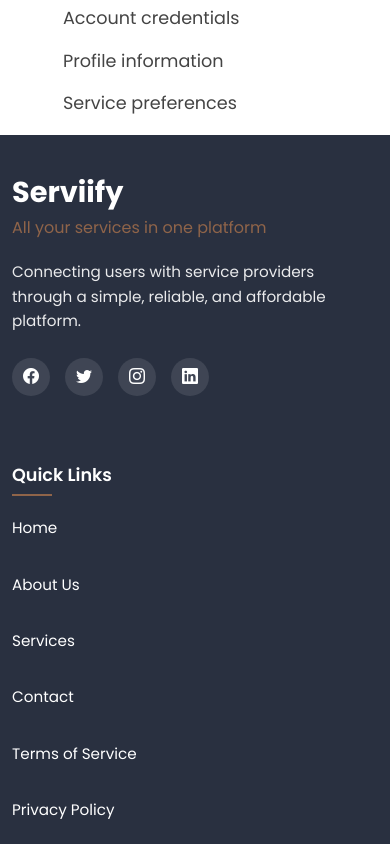
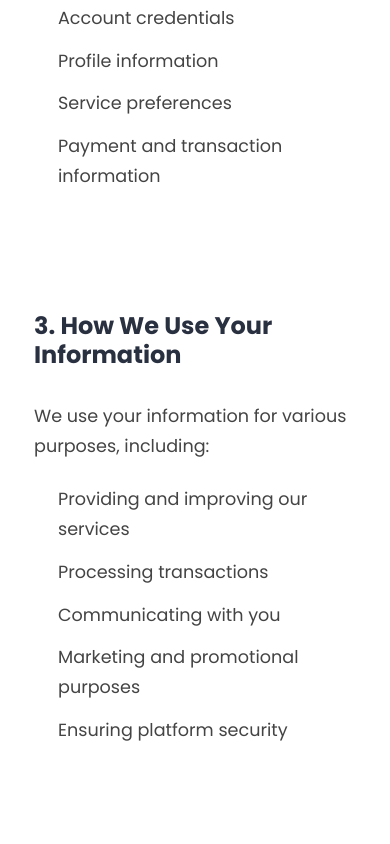
Before and after one commit to Mkayzw/serviify-website, a React (Vite) app: page /privacy-policy in a window 390 px wide. Shown: the part 760-1604 px from the top of the page. Built offline with nearby package versions, Linux system fonts and the light colour scheme.

Commit message:
PrivacyPolicy fix

```diff
--- a/src/styles/Footer.css
+++ b/src/styles/Footer.css
@@ -223,11 +223,19 @@
     margin-top: 15px;
     justify-content: flex-start;
   }
+
+  /* Ensure footer doesn't overlap on mobile */
+  .site-footer {
+    position: relative;
+    z-index: 10;
+  }
 }
 
 @media (max-width: 576px) {
   .site-footer {
     margin-top: 15px;
+    position: relative;
+    z-index: 10;
   }
 
   .footer-main {
--- a/src/styles/PrivacyPolicy.css
+++ b/src/styles/PrivacyPolicy.css
@@ -3,6 +3,13 @@
   display: flex;
   flex-direction: column;
   background-color: white;
+}
+
+/* Add proper mobile viewport handling */
+@media (max-width: 768px) {
+  .privacy-policy-page {
+    min-height: calc(100vh - 60px); /* Account for mobile browser chrome */
+  }
 }
 
 /* Simple Header Styles */
@@ -188,6 +195,28 @@
   border-radius: 0;
 }
 
+/* Mobile-specific fix for footer overlap */
+@media (max-width: 768px) {
+  .privacy-policy-container {
+    padding: 30px 0;
+    padding-bottom: 120px !important; /* Force bottom padding to prevent footer overlap */
+  }
+}
+
+@media (max-width: 480px) {
+  .privacy-policy-container {
+    padding: 20px 0;
+    padding-bottom: 150px !important; /* Even more bottom padding for smaller screens */
+  }
+}
+
+@media (max-width: 360px) {
+  .privacy-policy-container {
+    padding: 15px 0;
+    padding-bottom: 180px !important; /* Maximum bottom padding for very small screens */
+  }
+}
+
 .privacy-policy-title {
   color: #293040;
   font-size: 2.8rem;
@@ -344,10 +373,6 @@
     margin-top: 10px;
   }
 
-  .privacy-policy-container {
-    padding: 30px 0;
-  }
-
   .privacy-policy-title {
     font-size: 2rem;
   }
@@ -360,17 +385,13 @@
   .privacy-policy-section ul {
     font-size: 1rem;
   }
-}
-
-@media (max-width: 600px) {
-  .privacy-policy-container {
-    padding: 30px 0;
-  }
 
   .privacy-policy-content {
     padding: 0 15px;
   }
+}
 
+@media (max-width: 600px) {
   .privacy-policy-title {
     font-size: 2.2rem;
   }
@@ -378,6 +399,10 @@
   .privacy-policy-section p,
   .privacy-policy-section ul {
     font-size: 1.1rem;
+  }
+
+  .privacy-policy-content {
+    padding: 0 15px;
   }
 }
 
@@ -402,6 +427,10 @@
   .simple-header-content .try-free-btn {
     width: 100%;
     text-align: center;
+  }
+
+  .privacy-policy-content {
+    padding: 0 10px;
   }
 }
 
@@ -490,12 +519,13 @@
   margin-top: 30px;
 }
 
+/* Modal-specific styles for backward compatibility */
 @media (max-width: 768px) {
-  .privacy-policy-content {
+  .privacy-policy-modal .privacy-policy-content {
     max-height: 85vh;
   }
 
-  .privacy-policy-header h2 {
+  .privacy-policy-modal .privacy-policy-header h2 {
     font-size: 1.5rem;
   }
 
@@ -514,7 +544,7 @@
     padding: 10px;
   }
 
-  .privacy-policy-content {
+  .privacy-policy-modal .privacy-policy-content {
     margin-top: 10px;
   }
 
@@ -526,7 +556,33 @@
     padding: 15px;
   }
 
-  .privacy-policy-header h2 {
+  .privacy-policy-modal .privacy-policy-header h2 {
     font-size: 1.3rem;
   }
 }
+
+/* Additional mobile fix for very small screens */
+@media (max-width: 360px) {
+  .privacy-policy-content {
+    padding: 0 10px;
+  }
+
+  .privacy-policy-section {
+    margin-bottom: 2.5rem;
+  }
+
+  .privacy-policy-title {
+    font-size: 1.8rem;
+    margin-bottom: 2rem;
+  }
+
+  .privacy-policy-section h2 {
+    font-size: 1.3rem;
+  }
+
+  .privacy-policy-section p,
+  .privacy-policy-section ul {
+    font-size: 1rem;
+    line-height: 1.6;
+  }
+}
```
